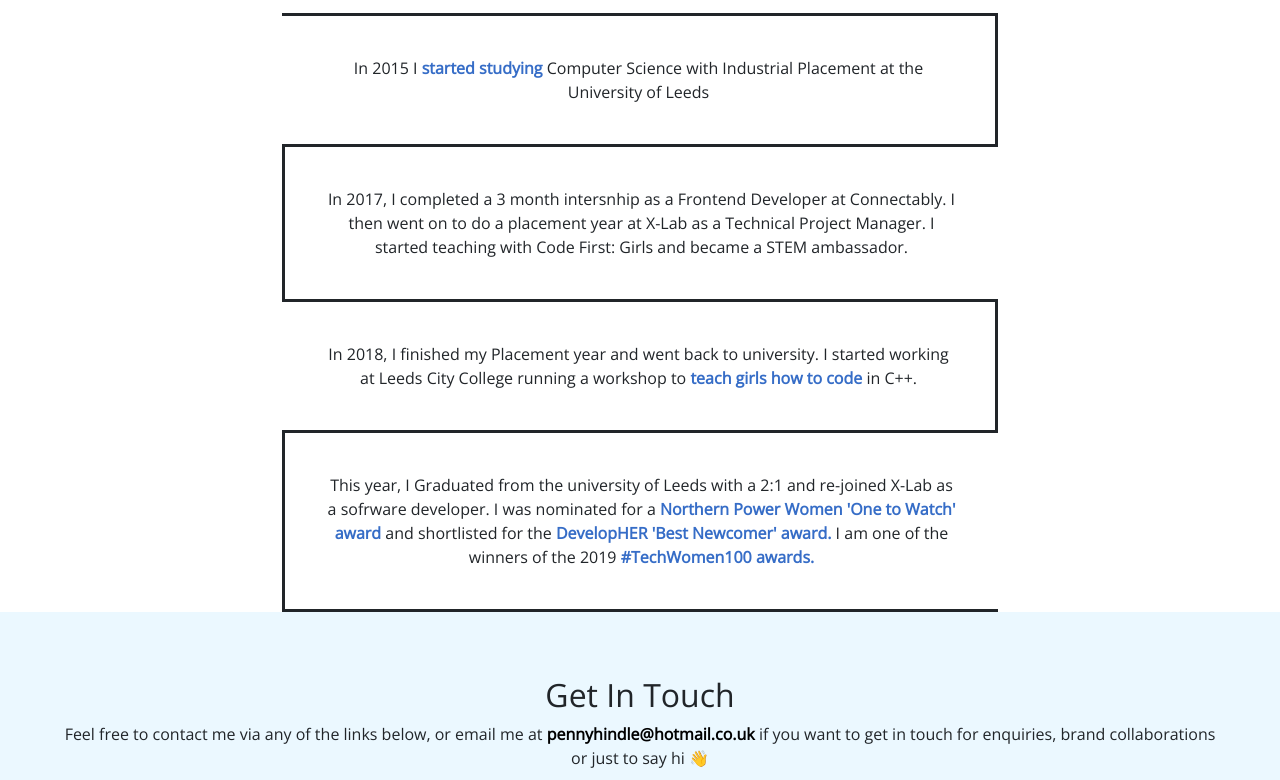
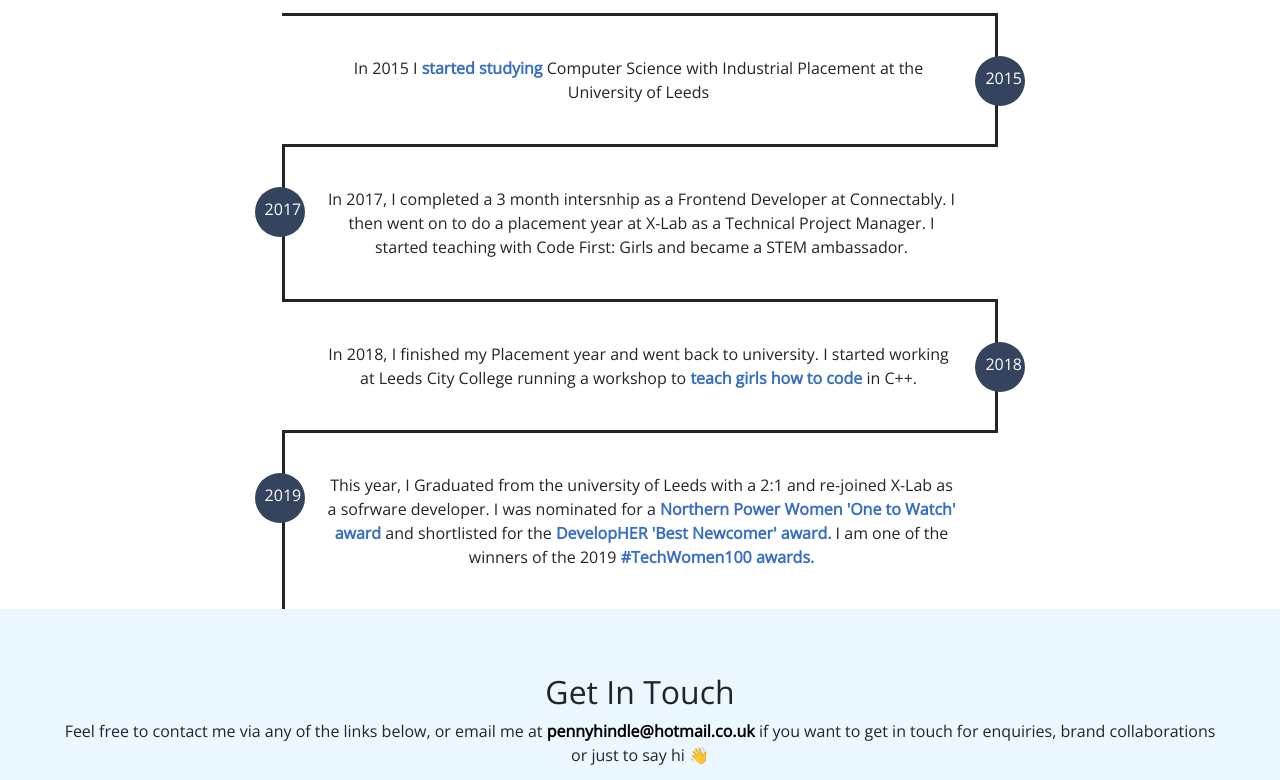
Before and after one commit to pennyhindle/blog, a plain HTML site: page index.html in a window 1280 px wide. Shown: the part 746-1526 px from the top of the page. Drawn offline with nearby package versions, Linux system fonts and the light colour scheme.

```diff
--- a/css/main.css
+++ b/css/main.css
@@ -162,14 +162,13 @@
 }
 .timeline-paragraph-4 {
   border-left: 3px solid;
-  border-bottom: 3px solid;
   /* border-image: linear-gradient(to right, #000000 0%, #e8e8e8 100%);
   border-image-slice: 1; */
   margin: 0;
   padding: 40px;
   position: relative;
 }
- /* .timeline-paragraph-1:before {
+ .timeline-paragraph-1:before {
 	 content: "2015";
 	 position: absolute;
 	 border-radius: 50%;
@@ -222,7 +221,7 @@
   color: #fff;
   right: 100%;
   margin-right: -20px;
-} */
+}
 
 .timeline-paragraph {
   color: #363e5c;
```
